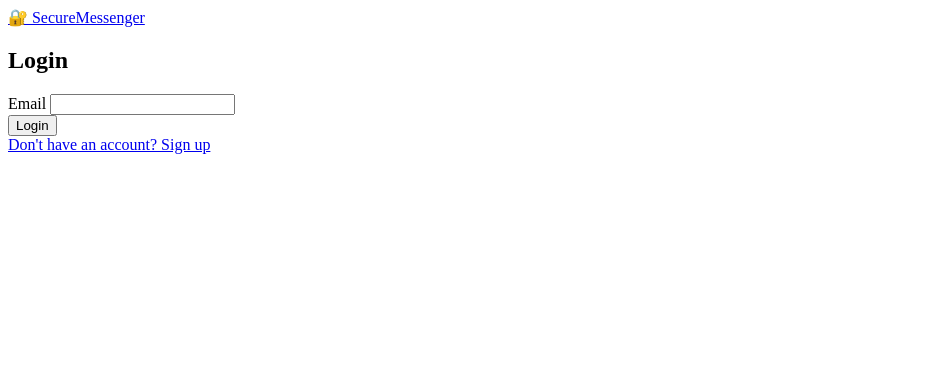
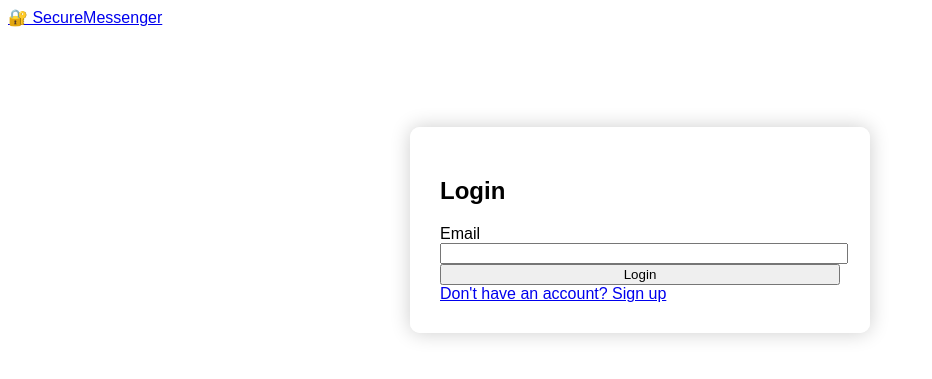
Before and after one commit to Saivyshnavi123/Chat-application, a Flask app: page /login in a window 1280 px wide. Shown: the top 379 px of the page, without its empty margins (0-932 px from the left). Run offline with Flask 3, Linux system fonts and the light colour scheme.

Commit message:
Update Login.html

```diff
--- a/templates/Login.html
+++ b/templates/Login.html
@@ -3,6 +3,31 @@
 <head>
     <meta charset="UTF-8">
     <title>Login</title>
+<style>
+        body {
+            background: url('/static/images/bg.jpg') no-repeat center center fixed;
+            background-size: cover;
+            font-family: Arial, sans-serif;
+        }
+
+        .auth-container {
+            max-width: 400px;
+            margin: 100px auto;
+            padding: 30px;
+            background-color: rgba(255, 255, 255, 0.95);
+            border-radius: 10px;
+            box-shadow: 0px 0px 20px rgba(0,0,0,0.2);
+        }
+
+        input[type="email"], input[type="password"] {
+            width: 100%;
+        }
+
+        button, .btn {
+            width: 100%;
+        }
+   form method="POST">
+    </style>
 </head>
 <div class="form-card">
   <div class="auth-container">
```
